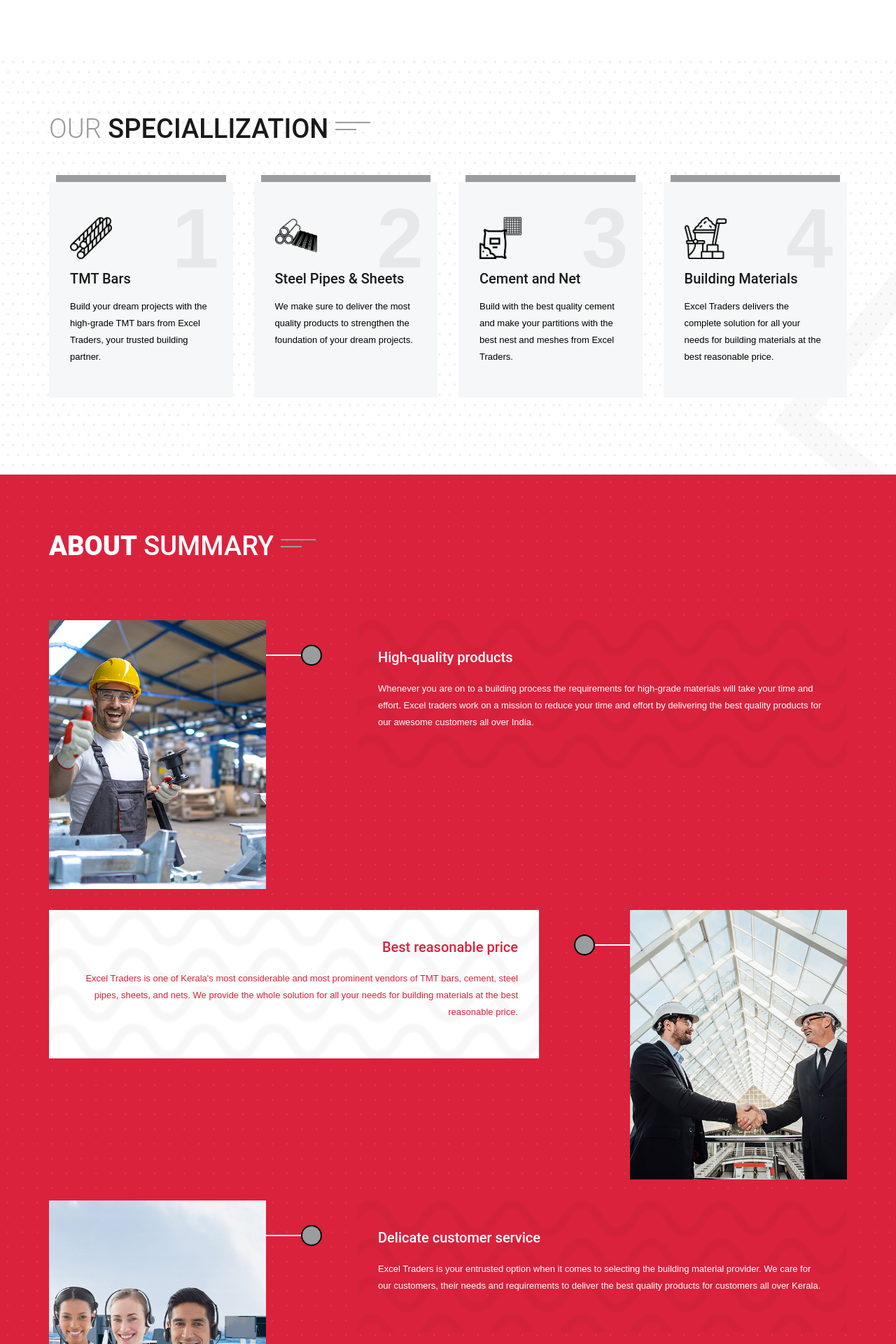
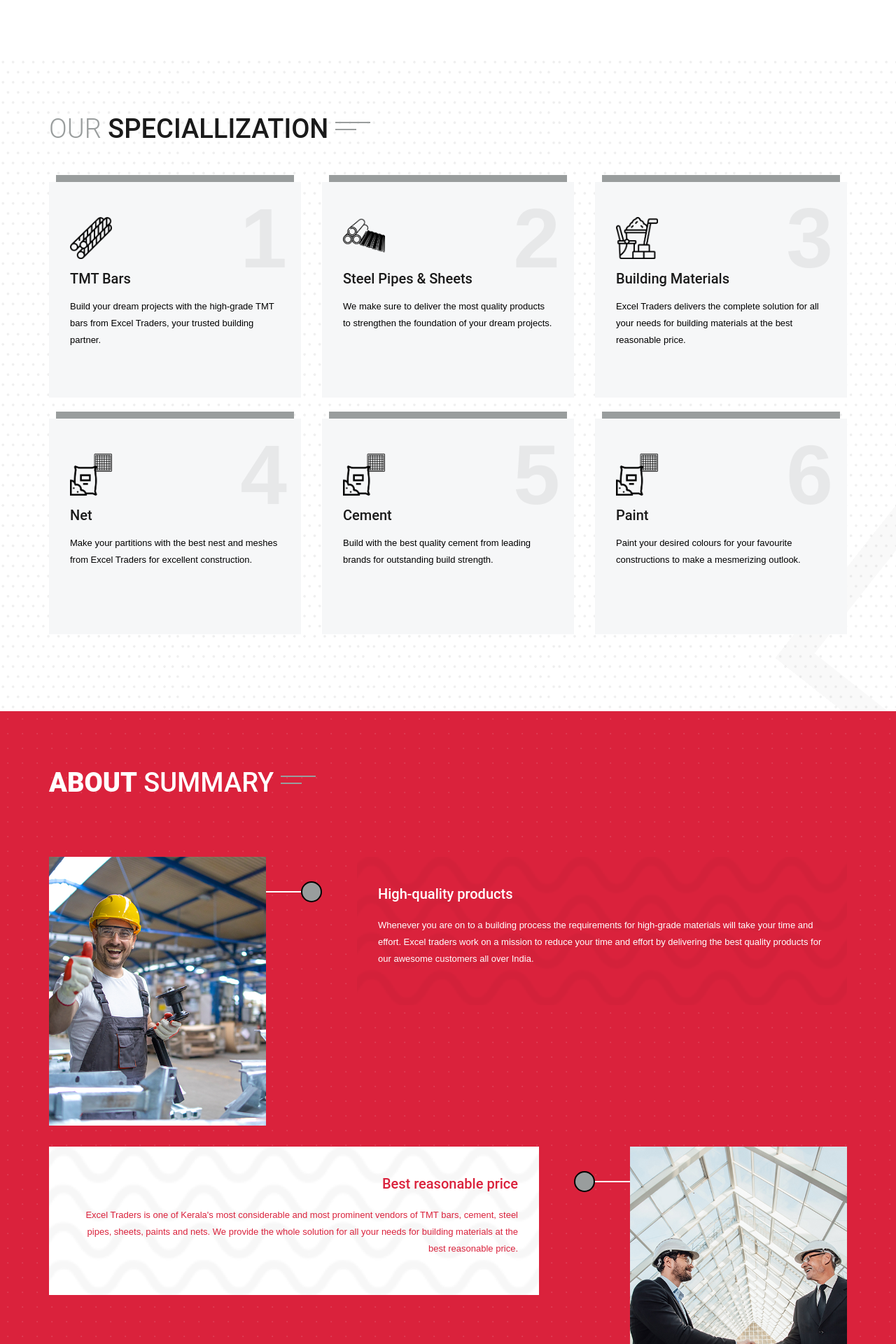
Before and after one commit to Swathi-22/excel, a Django app: page /about/ in a window 1280 px wide. Shown: the part 1215-3135 px from the top of the page at 70% size. Run offline with Django 4.2, Linux system fonts and the light colour scheme; some libraries are stand-ins or nearby versions.

Commit message:
Service Portion Content Change

```diff
--- a/templates/web/about.html
+++ b/templates/web/about.html
@@ -131,7 +131,7 @@
                     <!-- IMAGE CAROUSEL START -->
                     <div class="section-content">
                             <div class="row">
-                                <div class="col-md-3 col-sm-6">
+                                <div class="col-lg-4 col-md-4 col-sm-6 col-6">
 
                                     <div class="mt-icon-box-wraper m-b30">
                                         <div class="relative icon-count-2 bg-gray p-a30 p-tb50">
@@ -149,7 +149,7 @@
 
                                 </div>
 
-                                <div class="col-md-3 col-sm-6">
+                                <div class="col-lg-4 col-md-4 col-sm-6 col-6">
 
                                     <div class="mt-icon-box-wraper m-b30">
                                         <div class="relative icon-count-2 bg-gray p-a30 p-tb50">
@@ -167,17 +167,17 @@
 
                                 </div>
 
-                                <div class="col-md-3 col-sm-6">
+                                <div class="col-lg-4 col-md-4 col-sm-6 col-6">
 
                                     <div class="mt-icon-box-wraper m-b30">
                                         <div class="relative icon-count-2 bg-gray p-a30 p-tb50">
                                             <span class="icon-count-number">3</span>
                                             <div class="icon-md inline-icon m-b15 text-primary scale-in-center">
-                                                <span class="icon-cell"><img src="{% static 'web/images/icon/toolbox.png' %}" alt=""></span>
+                                                <span class="icon-cell"><img src="{% static 'web/images/icon/compass.png' %}" alt=""></span>
                                             </div>
                                             <div class="icon-content">
-                                                <h4 class="mt-tilte m-b25">Cement and Net</h4>
-                                                <p>Build with the best quality cement and make your partitions with the best nest and meshes from Excel Traders.</p>
+                                                <h4 class="mt-tilte m-b25">Building Materials</h4>
+                                                <p>Excel Traders delivers the complete solution for all your needs for building materials at the best reasonable price.</p>
                                                 <!-- <a href="#" class="site-button-link" data-hover="Read More">Read More <i class="fa fa-angle-right arrow-animation"></i></a> -->
                                             </div>
                                         </div>
@@ -185,17 +185,58 @@
 
                                 </div>
 
-                                <div class="col-md-3 col-sm-6">
+
+                                <div class="col-lg-4 col-md-4 col-sm-6 col-6">
 
                                     <div class="mt-icon-box-wraper m-b30">
                                         <div class="relative icon-count-2 bg-gray p-a30 p-tb50">
                                             <span class="icon-count-number">4</span>
                                             <div class="icon-md inline-icon m-b15 text-primary scale-in-center">
-                                                <span class="icon-cell"><img src="{% static 'web/images/icon/compass.png' %}" alt=""></span>
+                                                <span class="icon-cell"><img src="{% static 'web/images/icon/toolbox.png' %}" alt=""></span>
                                             </div>
                                             <div class="icon-content">
-                                                <h4 class="mt-tilte m-b25">Building Materials</h4>
-                                                <p>Excel Traders delivers the complete solution for all your needs for building materials at the best reasonable price.</p>
+                                                <h4 class="mt-tilte m-b25">Net</h4>
+                                                <p>Make your partitions with the best nest and meshes from Excel Traders for excellent construction.
+
+                                                </p>
+                                                <!-- <a href="#" class="site-button-link" data-hover="Read More">Read More <i class="fa fa-angle-right arrow-animation"></i></a> -->
+                                            </div>
+                                        </div>
+                                    </div>
+
+                                </div>
+
+
+                                <div class="col-lg-4 col-md-4 col-sm-6 col-6">
+
+                                    <div class="mt-icon-box-wraper m-b30">
+                                        <div class="relative icon-count-2 bg-gray p-a30 p-tb50">
+                                            <span class="icon-count-number">5</span>
+                                            <div class="icon-md inline-icon m-b15 text-primary scale-in-center">
+                                                <span class="icon-cell"><img src="{% static 'web/images/icon/toolbox.png' %}" alt=""></span>
+                                            </div>
+                                            <div class="icon-content">
+                                                <h4 class="mt-tilte m-b25">Cement</h4>
+                                                <p>Build with the best quality cement from leading brands for outstanding build strength.</p>
+                                                <!-- <a href="#" class="site-button-link" data-hover="Read More">Read More <i class="fa fa-angle-right arrow-animation"></i></a> -->
+                                            </div>
+                                        </div>
+                                    </div>
+
+                                </div>
+
+
+                                <div class="col-lg-4 col-md-4 col-sm-6 col-6">
+
+                                    <div class="mt-icon-box-wraper m-b30">
+                                        <div class="relative icon-count-2 bg-gray p-a30 p-tb50">
+                                            <span class="icon-count-number">6</span>
+                                            <div class="icon-md inline-icon m-b15 text-primary scale-in-center">
+                                                <span class="icon-cell"><img src="{% static 'web/images/icon/toolbox.png' %}" alt=""></span>
+                                            </div>
+                                            <div class="icon-content">
+                                                <h4 class="mt-tilte m-b25">Paint</h4>
+                                                <p>Paint your desired colours for your favourite constructions to make a mesmerizing outlook.</p>
                                                 <!-- <a href="#" class="site-button-link" data-hover="Read More">Read More <i class="fa fa-angle-right arrow-animation"></i></a> -->
                                             </div>
                                         </div>
@@ -347,7 +388,7 @@
                             	<div class="mt-box our-story-detail bg-moving bg-cover" style="background-image:url({% static 'web/images/background/line.png' %})">
                                    <!-- <h4 class="text-uppercase m-b20">2013-14</h4> -->
                                     <h4 class="m-b20">Best reasonable price</h4>
-                                    <p>Excel Traders is one of Kerala's most considerable and most prominent vendors of TMT bars, cement, steel pipes, sheets, and nets. We provide the whole solution for all your needs for building materials at the best reasonable price.</p>
+                                    <p>Excel Traders is one of Kerala's most considerable and most prominent vendors of TMT bars, cement, steel pipes, sheets, paints and nets. We provide the whole solution for all your needs for building materials at the best reasonable price.</p>
                                 </div>
                             </div>
                         </div>
--- a/templates/web/products.html
+++ b/templates/web/products.html
@@ -144,8 +144,8 @@
                                 <div class="image-effect-one hover-shadow">
                                     <img src="{% static 'web/images/services/Net.jpg' %}" alt="" />
                                     <div class="figcaption bg-dark">
-                                        <h4>Net</h4>
-                                        <p>Build with the highest quality nets and meshes from Excel Traders.
+                                        <h4>Net & paint</h4>
+                                        <p>Build with the highest quality nets and paint from Excel Traders.
                                         </p>
                                          <!-- <a href="#"><i class="link-plus bg-primary"></i></a> -->
                                     </div>
```
Also changed, not shown: templates/web/index.html (+17 -10 lines).
